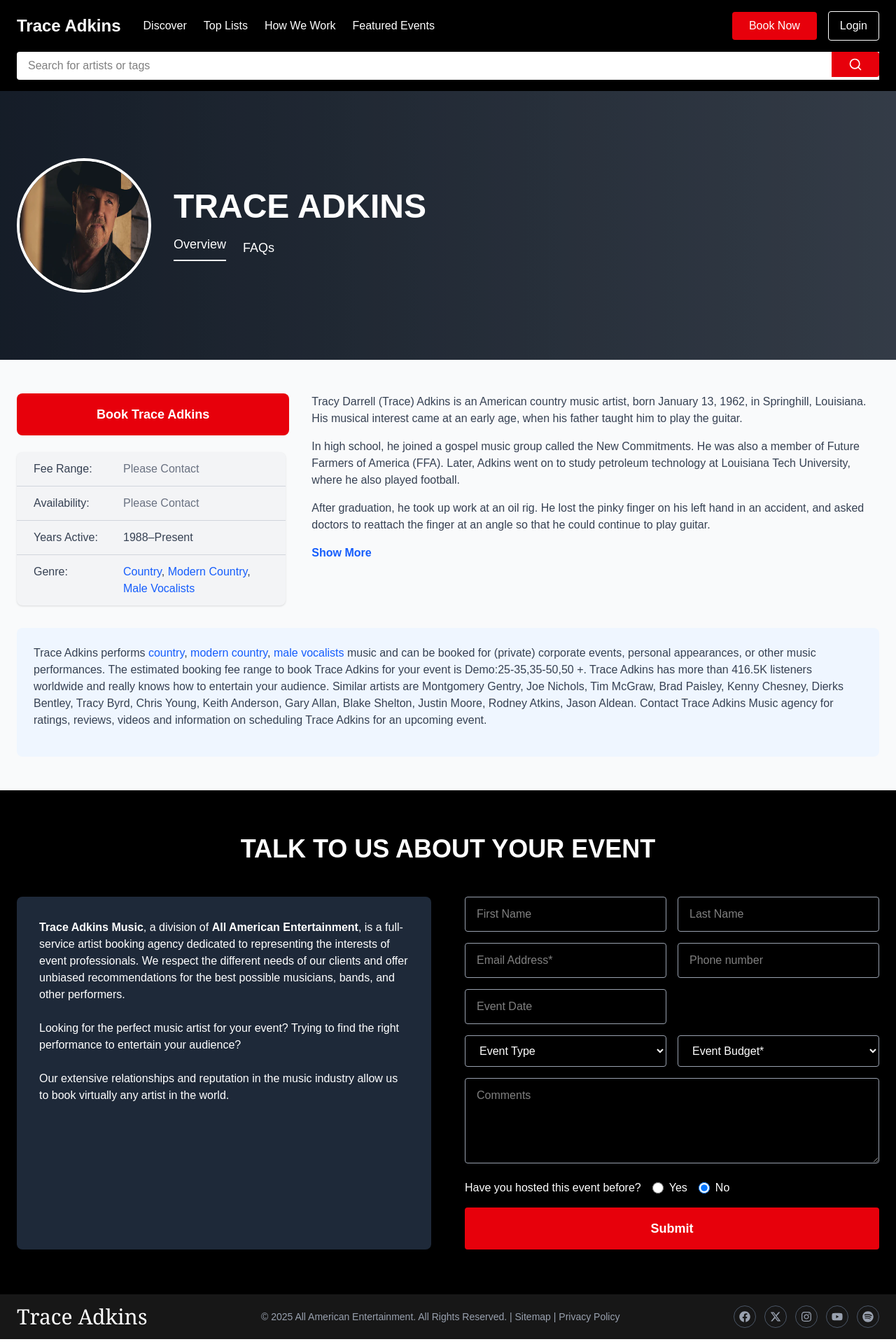
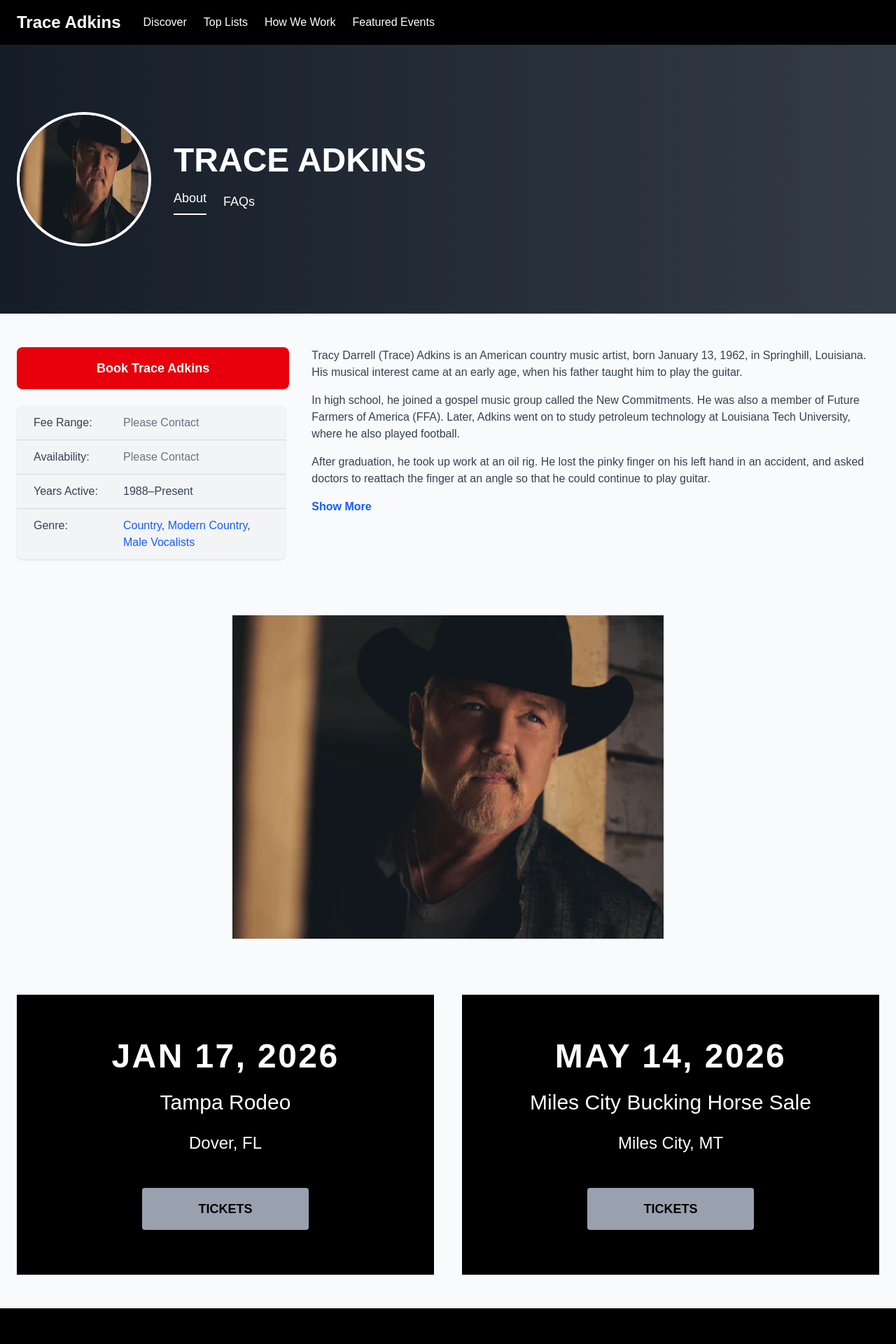
Before and after one commit to Success1050/influencers-landingpage, a Next.js app: page / in a window 1280 px wide. Shown: the top 1920 px of the page at 70% size. Built offline with nearby package versions, Linux system fonts and the light colour scheme.

Commit message:
worked more changes

```diff
--- a/app/page.tsx
+++ b/app/page.tsx
@@ -7,6 +7,7 @@
 import FAQComponent from "@/components/faqs";
 import emailjs from "@emailjs/browser";
 import Overview from "@/components/overview";
+import RodeoEvents from "@/components/events";
 
 interface FormData {
   firstName: string;
@@ -23,7 +24,7 @@
 export default function TraceAdkinsLanding() {
   const [loading, setloading] = useState<boolean>(false);
   const [buttonText, setButtonText] = useState("Submit");
-  const [tab, setTab] = useState<"overview" | "faq" | "">("overview");
+  const [tab, setTab] = useState<"about" | "faq" | "">("about");
   const [formData, setFormData] = useState<FormData>({
     firstName: "",
     lastName: "",
@@ -60,7 +61,7 @@
   };
 
   const rendertabsContent = () => {
-    if (tab == "overview") {
+    if (tab == "about") {
       return <Overview />;
     } else if (tab == "faq") {
       return <FAQComponent />;
@@ -129,28 +130,6 @@
               </a>
             </nav>
           </div>
-
-          <div className="flex items-center space-x-2 sm:space-x-4">
-            <button className="bg-red-600 hover:bg-red-700 px-4 sm:px-6 py-2 rounded transition text-sm sm:text-base">
-              Book Now
-            </button>
-            <button className="border border-white px-3 sm:px-4 py-2 rounded hover:bg-white hover:text-black transition text-sm sm:text-base">
-              Login
-            </button>
-          </div>
-        </div>
-
-        <div className="max-w-7xl mx-auto mt-4 flex flex-col sm:flex-row items-center gap-3 sm:gap-4">
-          <div className="flex-1 relative w-full">
-            <input
-              type="text"
-              placeholder="Search for artists or tags"
-              className="w-full px-4 py-2 rounded-l text-black bg-white"
-            />
-            <button className="absolute right-0 top-0 bg-red-600 px-4 sm:px-6 py-2 rounded-r hover:bg-red-700">
-              <Search className="w-5 h-5" />
-            </button>
-          </div>
         </div>
       </header>
 
@@ -177,13 +156,13 @@
                 <button
                   type="button"
                   className={`${
-                    tab === "overview"
+                    tab === "about"
                       ? "border-b-2 border-white pb-2"
                       : "border-none"
                   }`}
-                  onClick={() => setTab("overview")}
+                  onClick={() => setTab("about")}
                 >
-                  Overview
+                  About
                 </button>
 
                 <button
@@ -218,7 +197,9 @@
           {/* Main Content */}
           <div className="lg:col-span-2">{rendertabsContent()}</div>
         </div>
-        <div className="mt-6 sm:mt-8 p-4 sm:p-6 bg-blue-50 rounded-lg">
+
+        <RodeoEvents />
+        {/* <div className="mt-6 sm:mt-8 p-4 sm:p-6 bg-blue-50 rounded-lg">
           <p className="text-gray-700 mb-4 text-sm sm:text-base">
             Trace Adkins performs{" "}
             <a href="#" className="text-blue-600 hover:underline">
@@ -243,7 +224,7 @@
             Adkins Music agency for ratings, reviews, videos and information on
             scheduling Trace Adkins for an upcoming event.
           </p>
-        </div>
+        </div> */}
       </section>
 
       {/* Booking Form Section */}
--- a/components/bootomFooter.tsx
+++ b/components/bootomFooter.tsx
@@ -31,7 +31,7 @@
           </div>
 
           {/* Social Icons */}
-          <div className="flex items-center gap-3">
+          <div className="flex items-center gap-3 flex-wrap">
             <a
               href="https://www.facebook.com/traceadkins"
               className="w-8 h-8 rounded-full border border-gray-600 flex items-center justify-center hover:border-gray-400 hover:text-white transition-colors"
--- /dev/null
+++ b/components/events.tsx
@@ -0,0 +1,76 @@
+import React from "react";
+
+interface EventCardProps {
+  date: string;
+  title: string;
+  location: string;
+  route: string;
+}
+
+const EventCard: React.FC<EventCardProps> = ({
+  date,
+  title,
+  location,
+  route,
+}) => {
+  return (
+    <div className="relative bg-black text-white p-8 md:p-12 lg:p-16">
+      {/* Top border accent */}
+      <div className="flex flex-col items-center justify-center space-y-4 md:space-y-6">
+        <h2 className="text-3xl md:text-4xl lg:text-5xl font-bold tracking-wider">
+          {date}
+        </h2>
+        <h3 className="text-xl md:text-2xl lg:text-3xl font-light text-center px-4">
+          {title}
+        </h3>
+        <p className="text-lg md:text-xl lg:text-2xl font-light">{location}</p>
+        <a
+          href={route}
+          className="mt-4 md:mt-6 bg-gray-400 hover:bg-gray-500 text-black font-semibold px-12 md:px-16 lg:px-20 py-3 md:py-4 rounded transition-colors duration-200 text-base md:text-lg"
+        >
+          TICKETS
+        </a>
+      </div>
+    </div>
+  );
+};
+
+export default function RodeoEvents() {
+  const events = [
+    {
+      date: "JAN 17, 2026",
+      title: "Tampa Rodeo",
+      location: "Dover, FL",
+      route: "/#bookingForm",
+    },
+    {
+      date: "MAY 14, 2026",
+      title: "Miles City Bucking Horse Sale",
+      location: "Miles City, MT",
+      route: "/#bookingForm",
+    },
+  ];
+
+  return (
+    <div className="min-h-screen">
+      <div className="max-w-7xl mx-auto">
+        <div className="flex justify-center items-center w-[90%] md:w-[50%] mx-auto my-20">
+          <img src="/artist.webp" className="w-full" />
+        </div>
+
+        {/* Mobile: Stack vertically, Desktop: Side by side */}
+        <div className="grid grid-cols-1 lg:grid-cols-2 gap-10">
+          {events.map((event, index) => (
+            <EventCard
+              key={index}
+              date={event.date}
+              title={event.title}
+              location={event.location}
+              route={event.route}
+            />
+          ))}
+        </div>
+      </div>
+    </div>
+  );
+}
```
